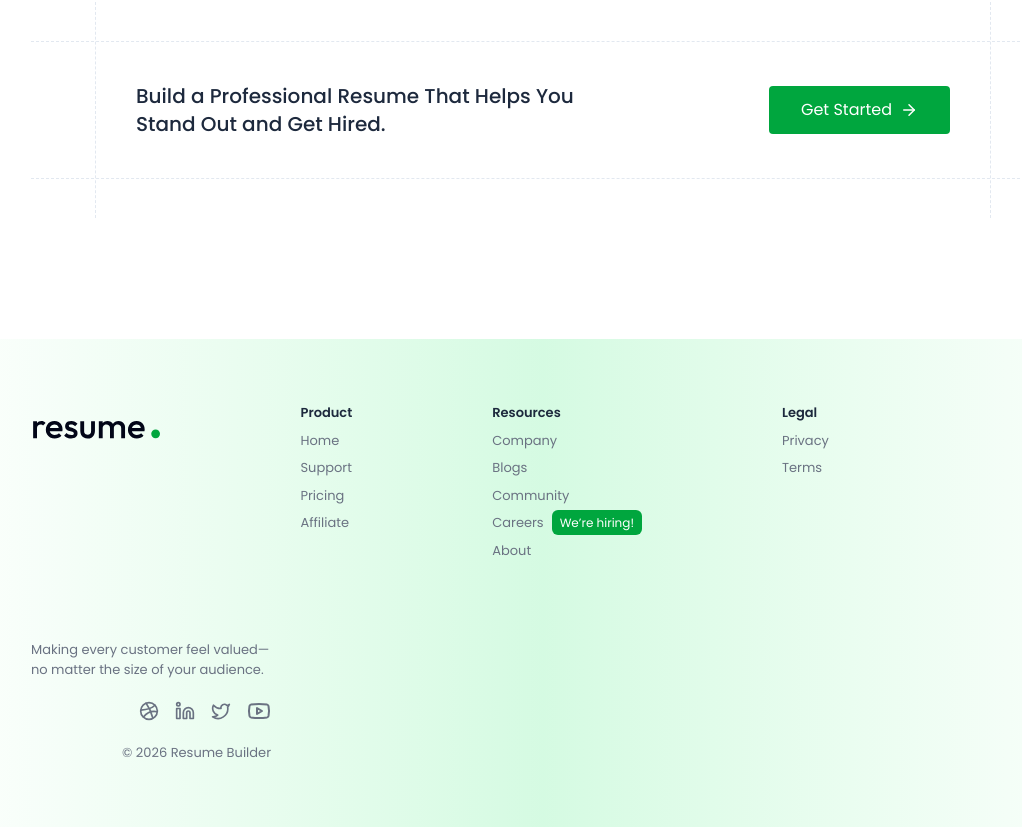
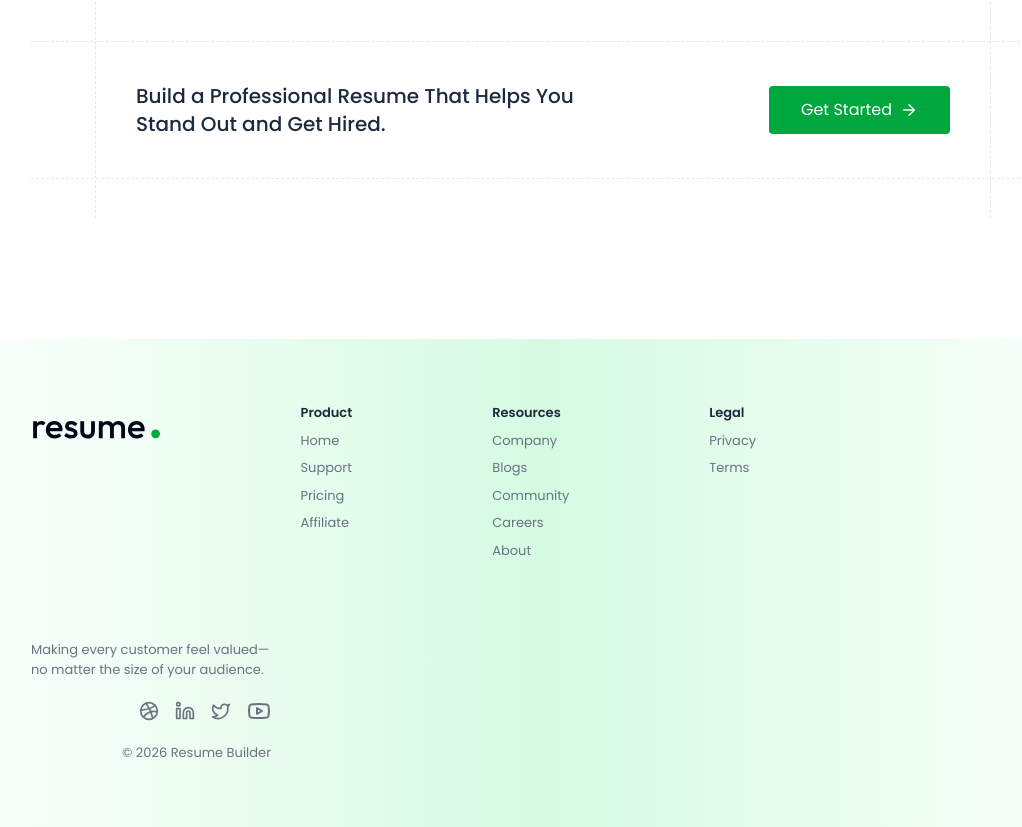
Before and after one commit to adnan-bhaldar/AI-Resume-Builder, a React (Vite) app in the folder client/: page / in a window 1280 px wide. Shown: the part 2137-2964 px from the top of the page, without its empty margins (97-1119 px from the left). Built offline with nearby package versions, Linux system fonts and the light colour scheme; no server answers.

Commit message:
Remove hiring notice from Careers link in Footer

```diff
--- a/client/src/components/home/Footer.jsx
+++ b/client/src/components/home/Footer.jsx
@@ -24,7 +24,7 @@ const Footer = () => {
                             <li><a href="/" className="hover:text-green-600 transition">Company</a></li>
                             <li><a href="/" className="hover:text-green-600 transition">Blogs</a></li>
                             <li><a href="/" className="hover:text-green-600 transition">Community</a></li>
-                            <li><a href="/" className="hover:text-green-600 transition">Careers<span className="text-xs text-white bg-green-600 rounded-md ml-2 px-2 py-1">We’re hiring!</span></a></li>
+                            <li><a href="/" className="hover:text-green-600 transition">Careers</a></li>
                             <li><a href="/" className="hover:text-green-600 transition">About</a></li>
                         </ul>
                     </div>
```
